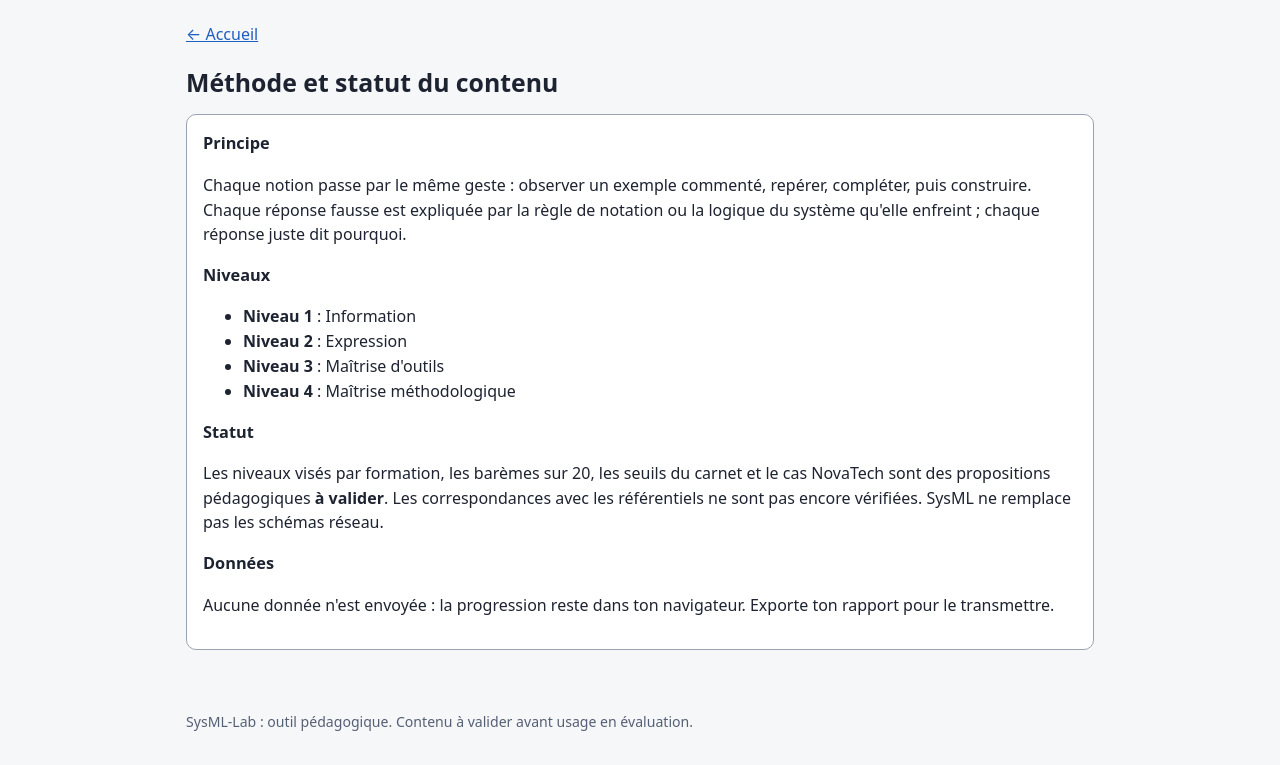
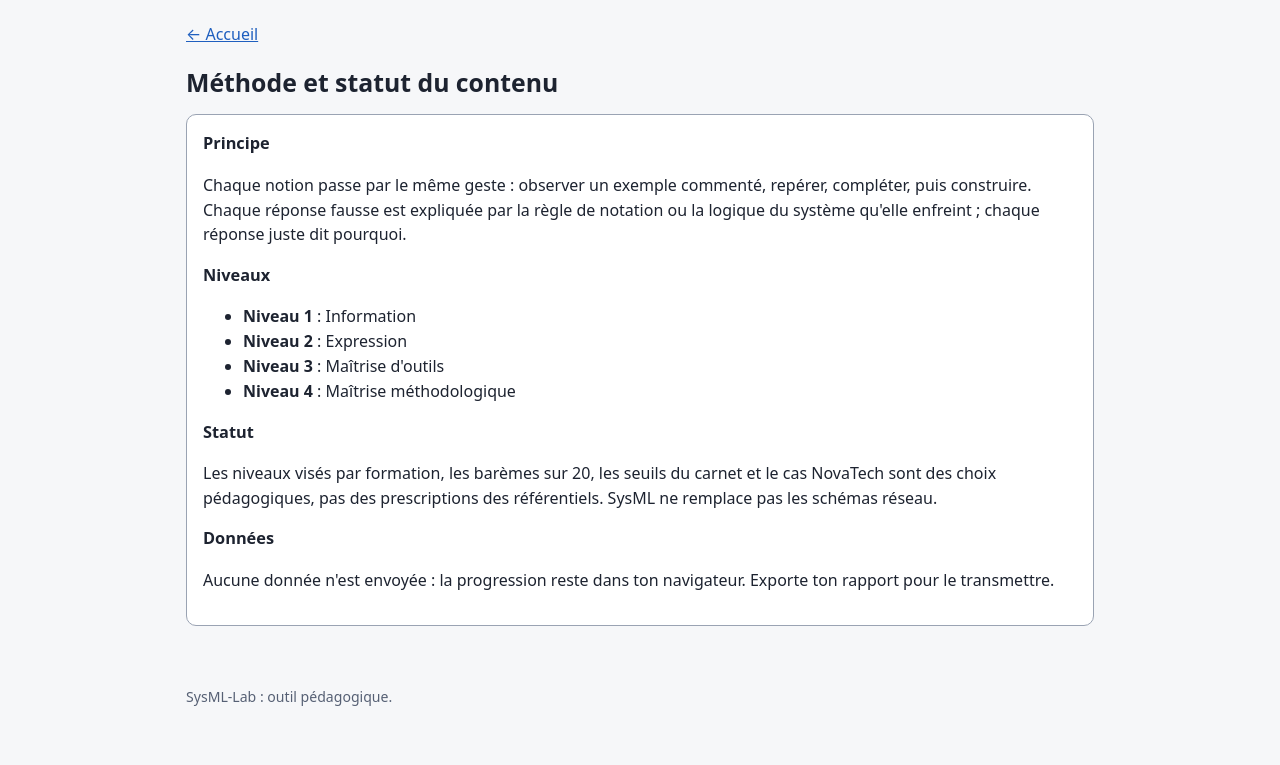
Before and after one commit to YahnLP/SysML-Lab, a website built with Vite: page src/index.html in a window 1280 px wide. Both pictures are taken after a click on the link "Méthode et statut du contenu". Shown: the part 57-822 px from the top of the page. After the commit the page ends 800 px from the top, so only its background shows below. Built offline with nearby package versions, Linux system fonts and the light colour scheme.

Commit message:
Retirer les mentions « à valider » de l'interface et du README
Co-Authored-By: Claude Sonnet 5.5 <noreply@anthropic.com>
Claude-Session: https://claude.ai/code/session_018Ln2XoaWDtvi2hD33SL6v7

```diff
--- a/src/content/bts.ts
+++ b/src/content/bts.ts
@@ -244,7 +244,7 @@ export function bts(v: Vars = V0, seed = 0): Parcours {
     id: 'bts', name: 'BTS SIO SISR', levelLabel: 'Niveaux 1 à 3 (4 optionnel)', target: 3,
     orient: 'Lire, produire et vérifier la cohérence des diagrammes d\'une infrastructure.',
     situation: "Tu es technicien supérieur chez NovaTech : tu documentes et fais évoluer le modèle de l'infrastructure.",
-    statut: 'Niveaux visés : choix pédagogique proposé (à valider avec le référentiel).',
+    statut: 'Niveaux visés : choix pédagogique.',
     cases: [
       { d: 'uc', level: 1 }, { d: 'uc', level: 2 }, { d: 'act', level: 1 }, { d: 'act', level: 2 },
       { d: 'req', level: 1 }, { d: 'req', level: 2 }, { d: 'req', level: 3 },
--- a/src/content/ciel.ts
+++ b/src/content/ciel.ts
@@ -120,7 +120,7 @@ export function ciel(v: Vars = V0, seed = 0): Parcours {
     id: 'ciel', name: 'Bac pro CIEL', levelLabel: 'Niveaux 1 et 2', target: 2,
     orient: 'Lire un dossier technique et en expliquer les informations.',
     situation: "Tu es technicien à NovaTech : tu lis les diagrammes du dossier pour comprendre une installation.",
-    statut: 'Niveaux visés : choix pédagogique proposé (à valider avec le référentiel).',
+    statut: 'Niveaux visés : choix pédagogique.',
     cases: [
       { d: 'req', level: 1 }, { d: 'req', level: 2 }, { d: 'bdd', level: 1 }, { d: 'bdd', level: 2 },
       { d: 'ibd', level: 1 }, { d: 'ibd', level: 2 }, { d: 'seq', level: 1 }, { d: 'seq', level: 2 },
--- a/src/content/tssr.ts
+++ b/src/content/tssr.ts
@@ -154,7 +154,7 @@ export function tssr(v: Vars = V0, seed = 0): Parcours {
     id: 'tssr', name: 'TSSR (titre professionnel)', levelLabel: 'Niveaux 1 à 3 (3 ponctuel)', target: 3,
     orient: 'Utiliser les diagrammes pour comprendre, diagnostiquer et mettre à jour après intervention.',
     situation: "Tu es technicien d'exploitation à NovaTech : tu localises des pannes avec le modèle.",
-    statut: 'Niveaux visés : choix pédagogique proposé (à valider avec le référentiel). SysML ne remplace pas les schémas réseau.',
+    statut: 'Niveaux visés : choix pédagogique. SysML ne remplace pas les schémas réseau.',
     cases: [
       { d: 'bdd', level: 1 }, { d: 'bdd', level: 2 }, { d: 'ibd', level: 1 }, { d: 'ibd', level: 2 }, { d: 'ibd', level: 3 },
       { d: 'seq', level: 1 }, { d: 'seq', level: 2 }, { d: 'req', level: 1 }, { d: 'act', level: 1 },
--- a/src/index.html
+++ b/src/index.html
@@ -9,7 +9,7 @@
 <a class="skip" href="#app">Aller au contenu</a>
 <header class="top"><a class="brand" href="#/">SysML-Lab</a><span class="who" id="who"></span></header>
 <main id="app" tabindex="-1"></main>
-<footer>SysML-Lab : outil pédagogique. Contenu à valider avant usage en évaluation.</footer>
+<footer>SysML-Lab : outil pédagogique.</footer>
 <script type="module" src="./main.ts"></script>
 </body>
 </html>
--- a/src/views.ts
+++ b/src/views.ts
@@ -112,7 +112,7 @@ function examView(pid: PId): void {
     app().innerHTML = `<p><a href="#/p/${pid}">← ${esc(base.name)}</a></p><h1>Évaluation finale — ${esc(base.name)}</h1>
 <div class="card"><ul><li>Une seule tentative par question, sans indice ni explication.</li><li>La correction détaillée et ta note sur 20 apparaissent à la fin.</li><li>Les valeurs du cas (noms de machines, adresses) dépendent de ton nom.</li><li>Tu peux quitter et reprendre : tes réponses sont conservées dans ce navigateur.</li></ul>
 <label>Ton nom <input type="text" id="en" value="${esc(store.name)}"></label>
-<p class="mute">Grille proposée (à valider) : ${base.grille.map((c) => `${esc(c.label)} ${c.pts} pts`).join(' ; ')}.</p>
+<p class="mute">Grille : ${base.grille.map((c) => `${esc(c.label)} ${c.pts} pts`).join(' ; ')}.</p>
 <button class="btn primary" id="go">Commencer l'évaluation</button> <span id="err" class="mute"></span></div>`;
     (document.getElementById('go') as HTMLElement).addEventListener('click', () => {
       const n = (document.getElementById('en') as HTMLInputElement).value.trim();
@@ -142,7 +142,7 @@ function examView(pid: PId): void {
   const cor = correction(p, ex);
   app().innerHTML = `<p><a href="#/p/${pid}">← ${esc(p.name)}</a></p><h1>Résultat : ${sc.total} / 20</h1>
 <table class="t"><thead><tr><th>Critère</th><th>Points</th></tr></thead><tbody>${sc.crit.map((c) => `<tr><td>${esc(c.label)}</td><td>${c.got} / ${c.pts}</td></tr>`).join('')}</tbody></table>
-<p class="mute">Barème proposé, à valider. Cette note décrit un exercice d'entraînement.</p>
+<p class="mute">Cette note décrit un exercice d'entraînement.</p>
 <h2>Correction</h2>${cor.map((c, i) => `<div class="card"><h3>Question ${i + 1} ${c.score >= 1 ? '<span class="st ok">Juste</span>' : c.score > 0 ? '<span class="st acq">En partie</span>' : '<span class="st warn">À revoir</span>'}</h3><p>${c.prompt}</p><div class="fb ok"><b>Réponse attendue et raison :</b> ${c.html}</div></div>`).join('')}
 <div class="row noprint"><button class="btn" id="pr">Imprimer</button><button class="btn" id="dj">Rapport (JSON)</button><button class="btn" id="dh">Rapport (HTML)</button><button class="btn" id="rs">Refaire l'évaluation</button></div>`;
   (document.getElementById('pr') as HTMLElement).addEventListener('click', () => window.print());
@@ -189,7 +189,7 @@ function about(): void {
   app().innerHTML = `<p><a href="#/">← Accueil</a></p><h1>Méthode et statut du contenu</h1>
 <div class="card"><h3>Principe</h3><p>Chaque notion passe par le même geste : observer un exemple commenté, repérer, compléter, puis construire. Chaque réponse fausse est expliquée par la règle de notation ou la logique du système qu'elle enfreint ; chaque réponse juste dit pourquoi.</p>
 <h3>Niveaux</h3><ul>${([1, 2, 3, 4] as const).map((l) => `<li><b>Niveau ${l}</b> : ${LEVEL_NAME[l]}</li>`).join('')}</ul>
-<h3>Statut</h3><p>Les niveaux visés par formation, les barèmes sur 20, les seuils du carnet et le cas NovaTech sont des propositions pédagogiques <b>à valider</b>. Les correspondances avec les référentiels ne sont pas encore vérifiées. SysML ne remplace pas les schémas réseau.</p>
+<h3>Statut</h3><p>Les niveaux visés par formation, les barèmes sur 20, les seuils du carnet et le cas NovaTech sont des choix pédagogiques, pas des prescriptions des référentiels. SysML ne remplace pas les schémas réseau.</p>
 <h3>Données</h3><p>Aucune donnée n'est envoyée : la progression reste dans ton navigateur. Exporte ton rapport pour le transmettre.</p></div>`;
 }
 
```
Also changed, not shown: index.html (+5 -5 lines), README.md.
